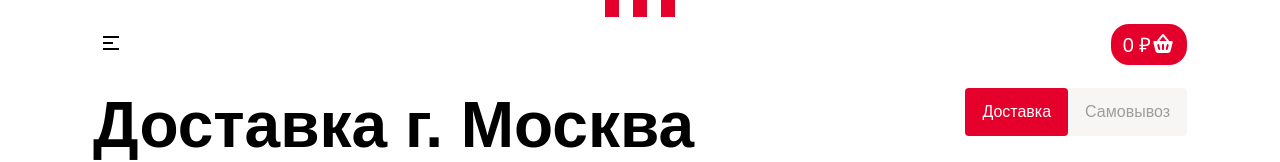
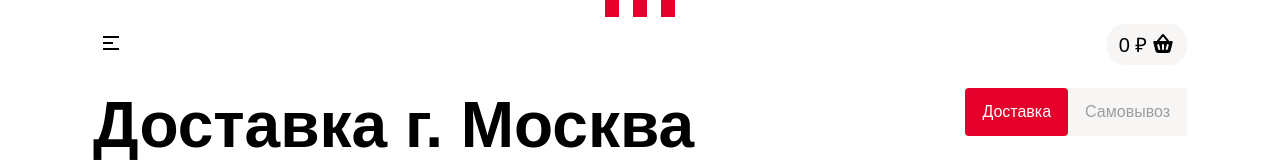
Before and after one commit to dmitry-kulak/not-a-kfc-copy, a React (Create React App) app: page / in a window 1280 px wide. Shown: the top 162 px of the page. Built offline with nearby package versions, Linux system fonts and the light colour scheme; no server answers.

Commit message:
added form validation and tooltips, refactoring

```diff
--- a/src/App.tsx
+++ b/src/App.tsx
@@ -1,4 +1,5 @@
 import React, { useEffect } from "react";
+import { FormikProps, FormikValues } from "formik";
 
 import styles from "./App.module.scss";
 
@@ -14,6 +15,8 @@ import { PageFooter } from "./components/PageFooter/PageFooter";
 export const App = () => {
   const dispatch = useAppDispatch();
 
+  const deliveryFormRef = React.useRef<FormikProps<FormikValues>>(null);
+
   useEffect(() => {
     dispatch(loadAllBurgers());
   });
@@ -21,9 +24,9 @@ export const App = () => {
   return (
     <>
       <div className={styles.topContent}>
-        <PageHeader />
+        <PageHeader deliveryFormRef={deliveryFormRef} />
 
-        <ProductsHeader />
+        <ProductsHeader deliveryFormRef={deliveryFormRef} />
       </div>
 
       <CategoryPanel />
--- a/src/components/CategoryPanel/CategoryPanel.module.scss
+++ b/src/components/CategoryPanel/CategoryPanel.module.scss
@@ -4,6 +4,7 @@
   position: sticky;
   top: 0;
   background-color: white;
+  z-index: 42;
 }
 
 .content {
--- a/src/components/PageHeader/PageHeader.module.scss
+++ b/src/components/PageHeader/PageHeader.module.scss
@@ -37,4 +37,21 @@
 
   padding: 7px 12px;
   cursor: pointer;
+
+  svg {
+    margin-left: 4px;
+  }
+
+
+  &:disabled {
+    background: mixins.$grey-background;
+    color: black;
+    cursor: unset;
+
+    svg {
+      path {
+        fill: black;
+      }
+    }
+  }
 }
--- a/src/components/PageHeader/PageHeader.tsx
+++ b/src/components/PageHeader/PageHeader.tsx
@@ -1,18 +1,28 @@
 import React from "react";
+import { FormikProps, FormikValues } from "formik";
 
 import styles from "./PageHeader.module.scss";
 import burgerMenuButton from "./images/BurgerMenu.svg";
-import cartIcon from "./images/cart.svg";
+import { ReactComponent as CartIcon } from "./images/cart.svg";
 
 import { useAppDispatch, useAppSelector } from "../../store/hooks";
 import { submitCart } from "../../store/slices/cartSlice";
 
-export const PageHeader = () => {
+type PageHeaderProps = {
+  deliveryFormRef: React.RefObject<FormikProps<FormikValues>>;
+};
+
+export const PageHeader = ({ deliveryFormRef }: PageHeaderProps) => {
   const cart = useAppSelector((state) => state.cart);
   const dispatch = useAppDispatch();
 
-  const handleClick = () => {
-    dispatch(submitCart(cart));
+  const handleClick = async () => {
+    if (deliveryFormRef.current) {
+      await deliveryFormRef.current.validateForm();
+      if (deliveryFormRef.current.isValid) {
+        dispatch(submitCart(cart));
+      }
+    }
   };
 
   return (
@@ -20,11 +30,17 @@ export const PageHeader = () => {
       <button className={styles.burgerMenuButton}>
         <img src={burgerMenuButton} alt="burger menu" />
       </button>
+
       <span className={styles.logo}>
         <img src={process.env.PUBLIC_URL + "/not-a-kfc-logo.svg"} alt="logo" />
       </span>
-      <button className={styles.cartButton} onClick={handleClick}>
-        {cart.total} ₽<img src={cartIcon} alt="cart" />
+
+      <button
+        className={styles.cartButton}
+        onClick={handleClick}
+        disabled={cart.total === 0}
+      >
+        {cart.total} ₽ <CartIcon />
       </button>
     </nav>
   );
--- /dev/null
+++ b/src/components/ProductsHeader/AdressForm.tsx
@@ -0,0 +1,41 @@
+import React from "react";
+import { Form, Formik, FormikProps, FormikValues } from "formik";
+import * as Yup from "yup";
+
+import styles from "./ProductsHeader.module.scss";
+import { AddressInput } from "./AdressInput";
+
+export const validationSchema = Yup.object({
+  street: Yup.string().required("Нужно заполнить для оформления доставки"),
+  house: Yup.string().required("Нужно заполнить для оформления доставки"),
+});
+
+const formInitialValues = {
+  street: "",
+  house: "",
+};
+
+type AddressFormProps = {
+  deliveryFormRef: React.RefObject<FormikProps<FormikValues>>;
+};
+
+export const AddressForm = ({ deliveryFormRef }: AddressFormProps) => {
+  return (
+    <>
+      <span className={styles.deliveryIn}>Доставка г. Москва</span>
+
+      <Formik
+        initialValues={formInitialValues}
+        onSubmit={() => console.log("address submitted smh")}
+        validationSchema={validationSchema}
+        validateOnChange={false}
+        innerRef={deliveryFormRef}
+      >
+        <Form id="addressForm" className={styles.form}>
+          <AddressInput label="Улица" name="street" />
+          <AddressInput label="Дом" name="house" />
+        </Form>
+      </Formik>
+    </>
+  );
+};
--- a/src/components/ProductsHeader/AdressInput.tsx
+++ b/src/components/ProductsHeader/AdressInput.tsx
@@ -1,5 +1,5 @@
 import React from "react";
-import { Field } from "formik";
+import { Field, useField } from "formik";
 
 import styles from "./ProductsHeader.module.scss";
 
@@ -9,12 +9,18 @@ type AddressInputProps = {
 };
 
 export const AddressInput = ({ label, name }: AddressInputProps) => {
+  const field = useField(name);
+
   return (
     <div className={styles.inputContainer}>
       <label className={styles.inputLabel} htmlFor={name}>
         {label}
       </label>
       <Field className={styles.input} name={name} placeholder="Остоженка" />
+
+      {field[1].error && (
+        <div className={styles.errorTooltip}>{field[1].error}</div>
+      )}
     </div>
   );
 };
--- a/src/components/ProductsHeader/ProductsHeader.module.scss
+++ b/src/components/ProductsHeader/ProductsHeader.module.scss
@@ -22,6 +22,7 @@
 .inputContainer {
   display: flex;
   margin-right: 43px;
+  position: relative;
 }
 
 .inputLabel {
@@ -66,3 +67,25 @@
     color: white;
   }
 }
+
+.errorTooltip {
+  position: absolute;
+  color: white;
+  background: black;
+  padding: 12px 12px;
+  border-radius: 8px;
+  width: max-content;
+  top: 150%;
+
+  &:before {
+    content: "";
+    position: absolute;
+    top: -35%;
+    left: 50%;
+    transform: translateX(-50%);
+    border-width: 8px;
+    border-style: solid;
+    border-color:  transparent  transparent black transparent;
+
+  }
+}
--- a/src/components/ProductsHeader/ProductsHeader.tsx
+++ b/src/components/ProductsHeader/ProductsHeader.tsx
@@ -1,17 +1,16 @@
-import { Formik, Form } from "formik";
 import React from "react";
+import { FormikProps, FormikValues } from "formik";
 
 import styles from "./ProductsHeader.module.scss";
-import { AddressInput } from "./AdressInput";
+import { AddressForm } from "./AdressForm";
+import { setDeliveryOrPickup } from "../../store/slices/burgersSlice";
 import { useAppDispatch, useAppSelector } from "../../store/hooks";
-import { setDeliveryOrPickup } from "../../store/slices/burgersSlice";
 
-const formInitialValues = {
-  street: "",
-  house: "",
+type ProductsHeaderProps = {
+  deliveryFormRef: React.RefObject<FormikProps<FormikValues>>;
 };
 
-export const ProductsHeader = () => {
+export const ProductsHeader = ({ deliveryFormRef }: ProductsHeaderProps) => {
   const deliveryOrPickup = useAppSelector(
     (state) => state.burgers.deliveryOrPickup
   );
@@ -30,19 +29,7 @@ export const ProductsHeader = () => {
     <header className={styles.header}>
       <div className={styles.leftSide}>
         {deliveryOrPickup === "delivery" && (
-          <>
-            <span className={styles.deliveryIn}>Доставка г. Москва</span>
-
-            <Formik
-              initialValues={formInitialValues}
-              onSubmit={() => console.log("address submitted")}
-            >
-              <Form className={styles.form}>
-                <AddressInput label="Улица" name="street" />
-                <AddressInput label="Дом" name="house" />
-              </Form>
-            </Formik>
-          </>
+          <AddressForm deliveryFormRef={deliveryFormRef} />
         )}
 
         {deliveryOrPickup === "pickup" && (
```
